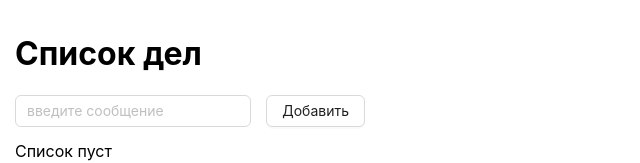
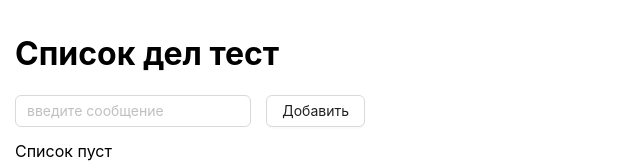
Before and after one commit to sashadivanchik/todo-practice, a React (Create React App) app: page / in a window 1280 px wide. Shown: the top 163 px of the page, without its empty margins (0-640 px from the left). Built offline with nearby package versions, Linux system fonts and the light colour scheme.

Commit message:
test: добавляю ошибку точки с запятой

```diff
--- a/src/components/List/List.tsx
+++ b/src/components/List/List.tsx
@@ -30,7 +30,7 @@ export const List: React.FC = () => {
   return (
     <Container>
       <>
-        <h1>Список дел</h1>
+        <h1>Список дел тест</h1>
         <Form
           placeholder={'введите сообщение'}
           onClick={handleAddTodo}
```
